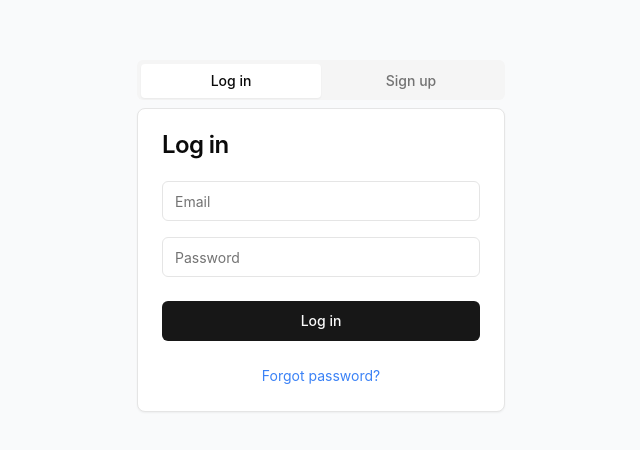
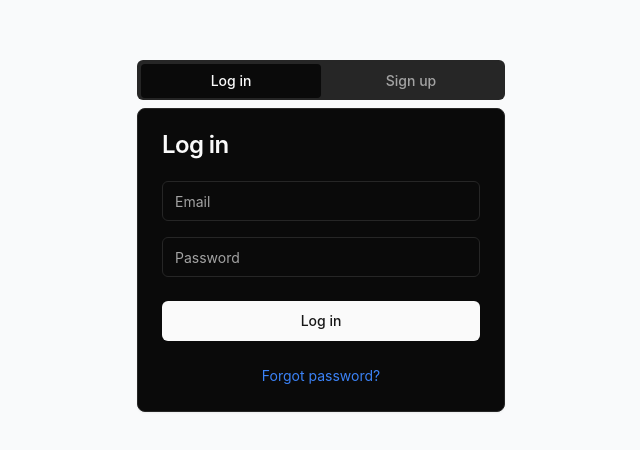
Before and after one commit to blldlgc/Code-Inspector, a React (Vite) app in the folder code-inspector/: page /login in a window 1280 px wide. Shown: the part 164-614 px from the top of the page, without its empty margins (319-959 px from the left). Built offline with nearby package versions, Linux system fonts and the light colour scheme; no server answers.

Commit message:
joined the dark side
dark theme added

```diff
--- a/code-inspector/src/components/SidebarLayout.tsx
+++ b/code-inspector/src/components/SidebarLayout.tsx
@@ -76,7 +76,7 @@ import { ReactNode } from 'react';
 import { signOut } from 'firebase/auth';
 import { useLocation, useNavigate } from 'react-router-dom';
 import { auth } from "@/config/firebase.ts";
-
+import { ModeToggle } from "./mode-toggle"
 
 
 const handleLogout = async () => {
@@ -99,6 +99,7 @@ export default function SidebarLayout({ children }: { children: ReactNode }) {
     "/codegraph": "Code Graph Tool",
     "/codeanalyzer": "Code Analyzer",
     "/metrics": "Code Metrics",
+    "/coverage": "Code Coverage",
     "/": "Home",
   };
   const currentPath = location.pathname;
@@ -339,7 +340,7 @@ export default function SidebarLayout({ children }: { children: ReactNode }) {
         </SidebarFooter>
       </Sidebar>
         <SidebarInset>
-          <header className="flex h-16 shrink-0 items-center gap-2">
+          <header className="flex h-16 shrink-0 items-center justify-between">
             <div className="flex items-center gap-2 px-4">
               <SidebarTrigger className="-ml-1" />
               <Separator orientation="vertical" className="mr-2 h-4" />
@@ -355,6 +356,9 @@ export default function SidebarLayout({ children }: { children: ReactNode }) {
                 </BreadcrumbList>
               </Breadcrumb>
             </div>
+            <div className="flex items-center gap-2 px-4">
+              <ModeToggle />
+            </div>
           </header>
           <div className="flex-1 overflow-x-auto">
   <div className="min-w-full p-4 pt-0">
--- /dev/null
+++ b/code-inspector/src/components/mode-toggle.tsx
@@ -0,0 +1,37 @@
+import { Moon, Sun } from "lucide-react"
+
+import { Button } from "@/components/ui/button"
+import {
+  DropdownMenu,
+  DropdownMenuContent,
+  DropdownMenuItem,
+  DropdownMenuTrigger,
+} from "@/components/ui/dropdown-menu"
+import { useTheme } from "@/components/theme-provider"
+
+export function ModeToggle() {
+  const { setTheme } = useTheme()
+
+  return (
+    <DropdownMenu>
+      <DropdownMenuTrigger asChild>
+        <Button variant="outline" size="icon">
+          <Sun className="h-[1.2rem] w-[1.2rem] rotate-0 scale-100 transition-all dark:-rotate-90 dark:scale-0" />
+          <Moon className="absolute h-[1.2rem] w-[1.2rem] rotate-90 scale-0 transition-all dark:rotate-0 dark:scale-100" />
+          <span className="sr-only">Toggle theme</span>
+        </Button>
+      </DropdownMenuTrigger>
+      <DropdownMenuContent align="end">
+        <DropdownMenuItem onClick={() => setTheme("light")}>
+          Light
+        </DropdownMenuItem>
+        <DropdownMenuItem onClick={() => setTheme("dark")}>
+          Dark
+        </DropdownMenuItem>
+        <DropdownMenuItem onClick={() => setTheme("system")}>
+          System
+        </DropdownMenuItem>
+      </DropdownMenuContent>
+    </DropdownMenu>
+  )
+}
--- /dev/null
+++ b/code-inspector/src/components/theme-provider.tsx
@@ -0,0 +1,73 @@
+import { createContext, useContext, useEffect, useState } from "react"
+
+type Theme = "dark" | "light" | "system"
+
+type ThemeProviderProps = {
+  children: React.ReactNode
+  defaultTheme?: Theme
+  storageKey?: string
+}
+
+type ThemeProviderState = {
+  theme: Theme
+  setTheme: (theme: Theme) => void
+}
+
+const initialState: ThemeProviderState = {
+  theme: "system",
+  setTheme: () => null,
+}
+
+const ThemeProviderContext = createContext<ThemeProviderState>(initialState)
+
+export function ThemeProvider({
+  children,
+  defaultTheme = "system",
+  storageKey = "vite-ui-theme",
+  ...props
+}: ThemeProviderProps) {
+  const [theme, setTheme] = useState<Theme>(
+    () => (localStorage.getItem(storageKey) as Theme) || defaultTheme
+  )
+
+  useEffect(() => {
+    const root = window.document.documentElement
+
+    root.classList.remove("light", "dark")
+
+    if (theme === "system") {
+      const systemTheme = window.matchMedia("(prefers-color-scheme: dark)")
+        .matches
+        ? "dark"
+        : "light"
+
+      root.classList.add(systemTheme)
+      return
+    }
+
+    root.classList.add(theme)
+  }, [theme])
+
+  const value = {
+    theme,
+    setTheme: (theme: Theme) => {
+      localStorage.setItem(storageKey, theme)
+      setTheme(theme)
+    },
+  }
+
+  return (
+    <ThemeProviderContext.Provider {...props} value={value}>
+      {children}
+    </ThemeProviderContext.Provider>
+  )
+}
+
+export const useTheme = () => {
+  const context = useContext(ThemeProviderContext)
+
+  if (context === undefined)
+    throw new Error("useTheme must be used within a ThemeProvider")
+
+  return context
+}
--- a/code-inspector/src/main.tsx
+++ b/code-inspector/src/main.tsx
@@ -13,6 +13,7 @@ import CodeGraph from './pages/CodeGraph.tsx'
 import TreeSitter from './pages/TreeSitter.tsx'
 import CodeCoverage from './pages/CodeCoverage.tsx'
 import MetricsAnalyzer from './pages/MetricsAnalyzer.tsx'
+import { ThemeProvider } from "./components/theme-provider"
 
 
 
@@ -95,13 +96,15 @@ const AppRouter = () => {
   ]);
 
   return (
-    <RouterProvider router={router} />
+    <ThemeProvider defaultTheme="dark" storageKey="vite-ui-theme">
+      <RouterProvider router={router} />
+      <DialogComponent />
+    </ThemeProvider>
   );
 };
 
 createRoot(document.getElementById('root')!).render(
   <StrictMode>
     <AppRouter />
-    <DialogComponent />
   </StrictMode>,
 )
--- a/code-inspector/src/pages/MainPage.tsx
+++ b/code-inspector/src/pages/MainPage.tsx
@@ -54,18 +54,18 @@ const MainPage = () => {
                 >
                     v1.0.0 Beta
                 </Badge>
-                <h1 className="text-5xl font-bold mb-4 tracking-tight">
+                <h1 className="text-5xl font-bold mb-6 tracking-tight md:text-5xl text-4xl">
                     Code Inspector
                 </h1>
-                <h2 className="text-4xl font-bold mb-4 tracking-tight">
+                <h2 className="text-4xl font-bold mb-4 tracking-tight md:text-4xl text-3xl">
                     Analyze Your Code, Enhance Quality
                 </h2>
-                <p className="text-lg text-muted-foreground mb-8">
+                <p className="text-lg text-muted-foreground mb-8 px-4">
                     Use Code Inspector to analyze your code, detect security vulnerabilities, and improve code quality
                 </p>
             </motion.div>
 
-            <div className="grid grid-cols-5 gap-4 mb-12">
+            <div className="grid grid-cols-1 sm:grid-cols-2 md:grid-cols-3 lg:grid-cols-4 xl:grid-cols-5 gap-4 mb-12">
                 {features.map((feature, index) => (
                     <motion.div
                         key={index}
```
